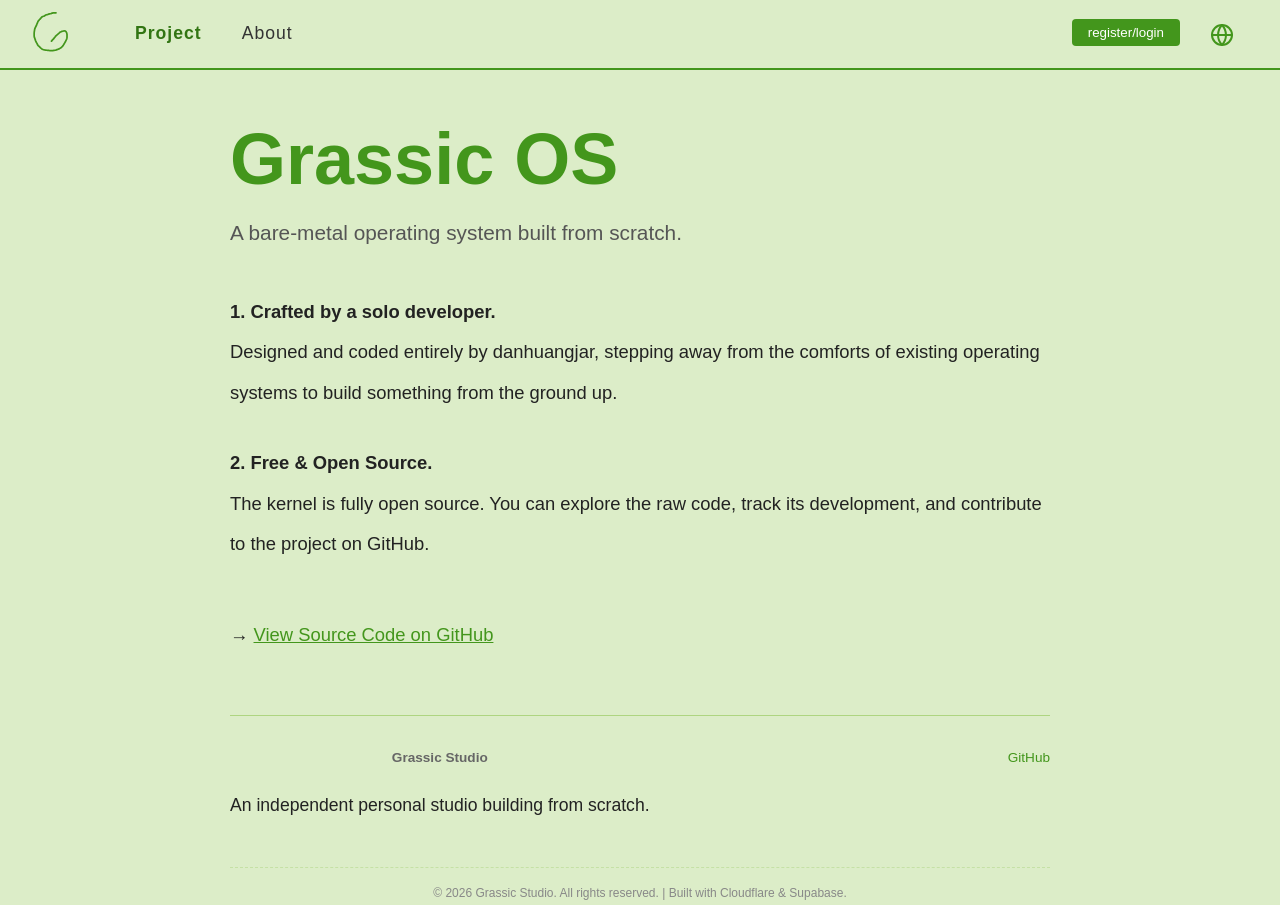
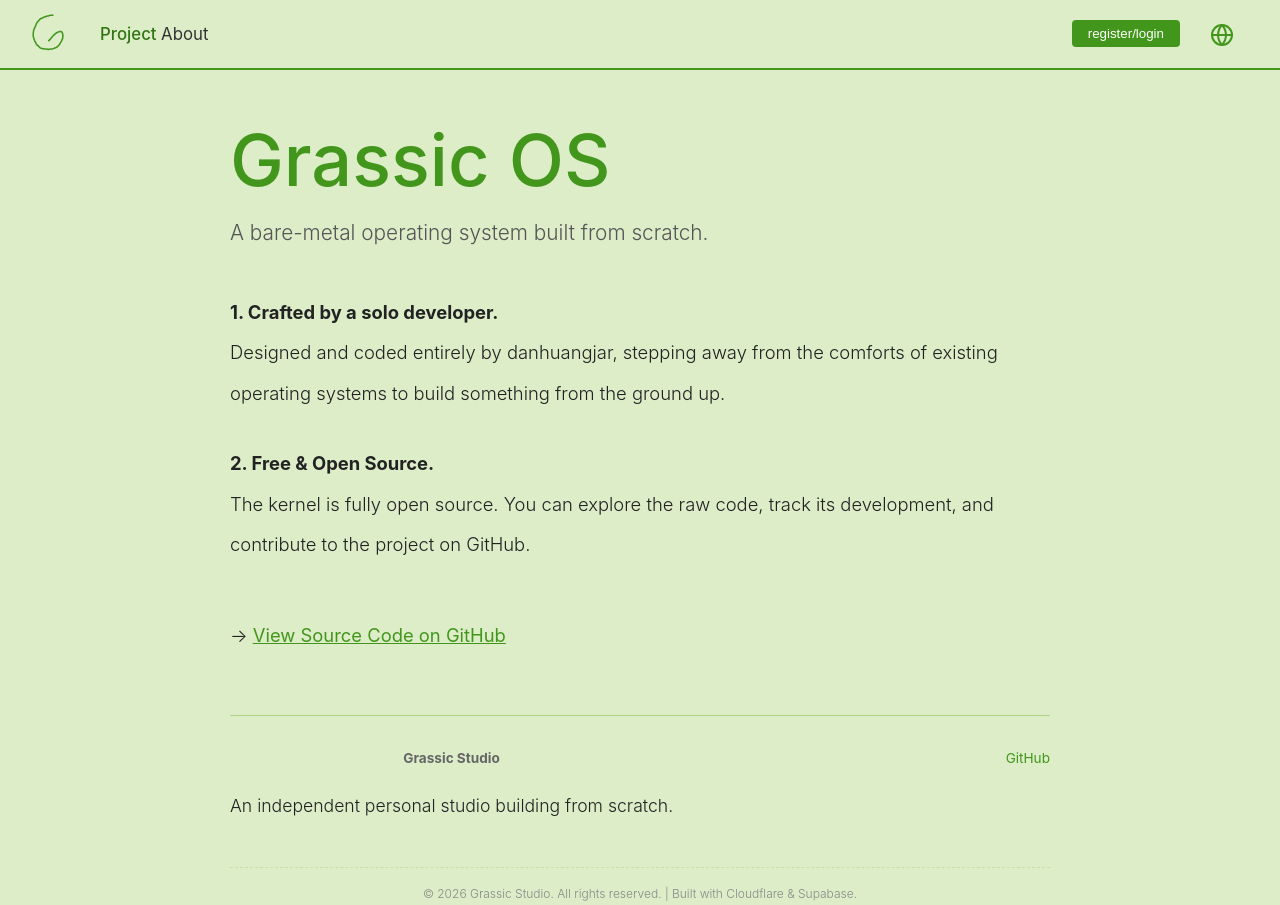
Before and after one commit to danhuangjar/Grassic, a plain HTML site: page en/index.html in a window 1280 px wide. Drawn offline with Linux system fonts and the light colour scheme; a script that the page names is missing; a web font is replaced by a local one.

Commit message:
Switch to Inter font with Chinese fallback

```diff
--- a/style.css
+++ b/style.css
@@ -1,16 +1,23 @@
 @font-face {
-    font-family: 'LXGW Neo XiHei';
-    src: url('/LXGWNeoXiHeiPlus.woff2') format('woff2');
+    font-family: 'Inter';
+    src: url('/Inter.woff2') format('woff2');
+    font-weight: 100 900; /* 支持可变字重，如果你下的是单字重，可以删掉这行 */
     font-display: swap;
 }
-body, html { margin: 0; padding: 0; background-color: #dcedc8; color: #333; font-family: 'LXGW Neo XiHei', sans-serif; line-height: 1.8; font-weight: 400; }
+
+body, html {
+    margin: 0; padding: 0; background-color: #dcedc8; color: #333;
+    /* 👇 核心混排逻辑：优先用 Inter，中文用苹果/微软系统字体，实在不行用霞鹜兜底 */
+    font-family: 'Inter', -apple-system, BlinkMacSystemFont, 'PingFang SC', 'Microsoft YaHei', 'LXGW Neo XiHei', sans-serif;
+    line-height: 1.8; font-weight: 300; /* 全局使用细体，解决太粗的问题 */
+}
 a { color: #43961c; text-decoration: none; font-weight: 400; }
 a:hover { opacity: 0.8; }
 
 /* 基础文字 */
-.title-large { color: #43961c; font-size: 4.5rem; font-weight: bold; margin: 0 0 10px 0; line-height: 1.1; }
-.title-small { font-size: 1.2rem; color: #555; font-weight: 400; margin-bottom: 40px; }
-p { margin-bottom: 24px; font-size: 1.1rem; color: #222; line-height: 2; font-weight: 400; word-wrap: break-word; }
+.title-large { color: #43961c; font-size: 4.5rem; font-weight: 500; margin: 0 0 10px 0; line-height: 1.1; }
+.title-small { font-size: 1.2rem; color: #555; font-weight: 300; margin-bottom: 40px; }
+p { margin-bottom: 24px; font-size: 1.1rem; color: #222; line-height: 2; font-weight: 300; word-wrap: break-word; }
 .footer { margin-top: 60px; border-top: 1px solid #aed581; padding-top: 20px; font-size: 0.85rem; color: #666; }
 .footer-content { display: flex; justify-content: space-between; align-items: flex-start; margin-bottom: 20px; }
 .footer-bottom { text-align: center; color: #888; font-size: 0.75rem; border-top: 1px dashed #c5e1a5; padding-top: 15px; }
@@ -18,7 +25,7 @@ p { margin-bottom: 24px; font-size: 1.1rem; color: #222; line-height: 2; font-we
 /* 按钮与语言 */
 .auth-area button { padding: 6px 16px; background-color: #43961c; color: white; border: none; border-radius: 4px; cursor: pointer; font-weight: 400; }
 .nav-link { font-weight: 400; font-size: 1.05rem; color: #333; border: none; }
-.nav-link.active { color: #327513; font-weight: bold; }
+.nav-link.active { color: #327513; font-weight: 500; }
 .lang-wrapper { position: relative; }
 .lang-trigger { display: flex; align-items: center; justify-content: center; width: 36px; height: 36px; cursor: pointer; }
 .lang-svg-icon { width: 24px; height: 24px; }
@@ -54,80 +61,31 @@ p { margin-bottom: 24px; font-size: 1.1rem; color: #222; line-height: 2; font-we
         position: fixed; top: 0; left: 0; z-index: 1000;
     }
     .sidebar > div:nth-child(1) { display: flex !important; flex-direction: row !important; align-items: center !important; gap: 30px !important; }
-    .brand-logo { width: 45px !important; margin: 0 !important; }
+    .brand-logo { width: 45px !important; margin-top: 6px !important; margin-left: -15px !important; }
     .nav-link { padding: 0 !important; margin: 0 !important; background: transparent !important; }
 
-    /* 电脑端把注册按钮重新显示出来，钉在右上角 */
+    /* 电脑端注册按钮钉在右上角 */
     .content .auth-bar {
         display: flex !important; position: fixed !important; top: 18px !important; right: 100px !important; margin: 0 !important; z-index: 1001 !important;
     }
     .sidebar-lang-wrapper { position: fixed !important; top: 17px !important; right: 40px !important; z-index: 1001 !important; }
     .sidebar-lang-wrapper .lang-dropdown { top: 100%; right: 0; left: auto; margin-top: 15px; }
 
-    /* 🔥 核心修改：改为经典的上下结构，而不是左右分栏 */
+    /* 经典上下结构，自动换行 */
     .content {
-        margin: 120px auto 0 !important;
-        padding: 0 40px !important;
-        max-width: 900px; /* 限制最大宽度 */
-        display: block;   /* 取消 grid 分栏 */
-        box-sizing: border-box;
+        margin: 120px auto 0 !important; padding: 0 40px !important; max-width: 900px; display: block; box-sizing: border-box;
     }
-    .hero-section {
-        margin-bottom: 40px; /* 标题和正文的间距 */
-    }
+    .hero-section { margin-bottom: 40px; }
     .hero-section .title-large { font-size: 4.5rem; margin: 0 0 15px 0; }
     .hero-section .title-small { font-size: 1.3rem; margin-bottom: 0; }
 
     .text-section p {
-        font-size: 1.15rem;
-        line-height: 2.2; /* 加大行高，呼吸感更强 */
-        margin-bottom: 30px;
-        word-wrap: break-word; /* 强制自动换行 */
-        white-space: normal;
+        font-size: 1.15rem; line-height: 2.2; margin-bottom: 30px; word-wrap: break-word; white-space: normal;
     }
-    .text-section a.main-link { display: inline-block; background-color: #43961c; color: white; padding: 12px 30px; border-radius: 30px; }
+    .text-section a.main-link {
+        display: inline-block !important; background-color: transparent !important; color: #43961c !important;
+        padding: 0 !important; border-radius: 0 !important; text-decoration: underline !important;
+        font-size: 1.15rem !important; font-weight: 400 !important; margin-top: 20px !important;
+    }
     .footer { margin-top: 60px; padding-top: 30px; text-align: center; }
 }
-
-/* 让电脑端的项目和关于拉开距离 */
-@media (min-width: 769px) {
-    .sidebar > div:nth-child(1) {
-        gap: 60px !important; /* 把原来的 30px 改成 60px，距离翻倍 */
-    }
-
-    /* 如果你想让它们更清晰地分开，可以给它们加上中间的分隔线，或者分别加一点内边距 */
-    .top-nav-links {
-        display: flex;
-        gap: 40px !important; /* 项目与关于之间的距离 */
-    }
-
-    .nav-link {
-        font-size: 1.1rem !important;
-        letter-spacing: 1px; /* 微微拉开字间距，更显高级 */
-    }
-}
-
-/* 电脑端专属：LOGO 往左下微调 */
-@media (min-width: 769px) {
-    .brand-logo {
-        margin-top: 6px !important;    /* 往下移 6 像素 */
-        margin-left: -15px !important; /* 往左移 15 像素，突破原本的内边距 */
-        width: 50px !important;        /* 如果觉得小，可以顺便放大一点，你可以自己改数值 */
-    }
-}
-
-/* 强制恢复正文里的普通链接样式，保持纯净 */
-.text-section a.main-link {
-    display: inline-block !important;
-    background-color: transparent !important;
-    color: #43961c !important;
-    padding: 0 !important;
-    border-radius: 0 !important;
-    text-decoration: underline !important;
-    font-size: 1.15rem !important;
-    font-weight: 400 !important;
-    margin-top: 20px !important;
-}
-.text-section a.main-link:hover {
-    opacity: 0.8;
-}
```
Also changed, not shown: index.html (+1 -1 lines), inter-latin-400-normal.woff2 (added).
